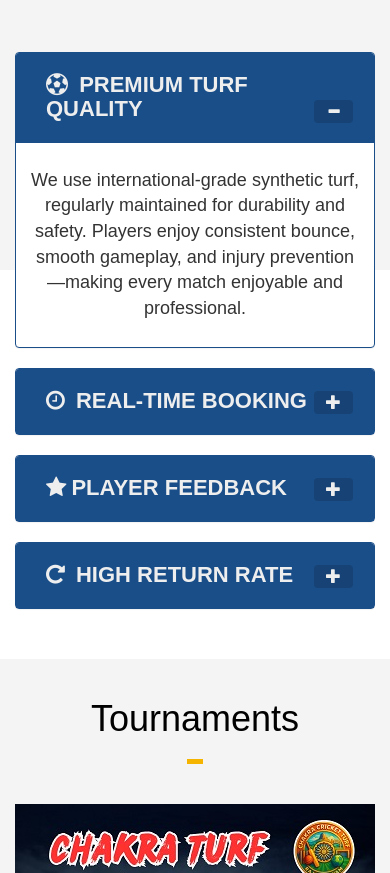
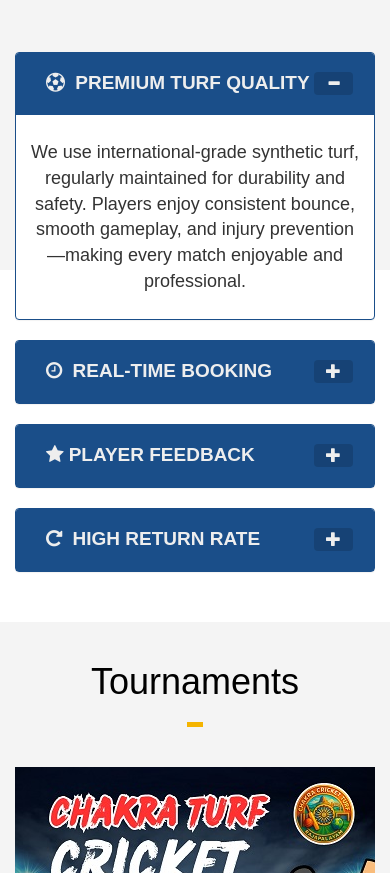
Before and after one commit to Akila1712/chakra-turf--github.io, a plain HTML site: page index.html in a window 390 px wide. Shown: the part 2100-2973 px from the top of the page. Drawn offline with Linux system fonts and the light colour scheme; files whose address does not match are found by name; a web font is replaced by a local one.

Commit message:
Add files via upload

```diff
--- a/css/index.css
+++ b/css/index.css
@@ -375,6 +375,9 @@ margin-top:15px;
 .panel-body{
  text-align:center;
  }
+ .panel-title{
+  font-size: 19px;
+ }
 .league_1i{
 margin-bottom:15px;
  }
```
